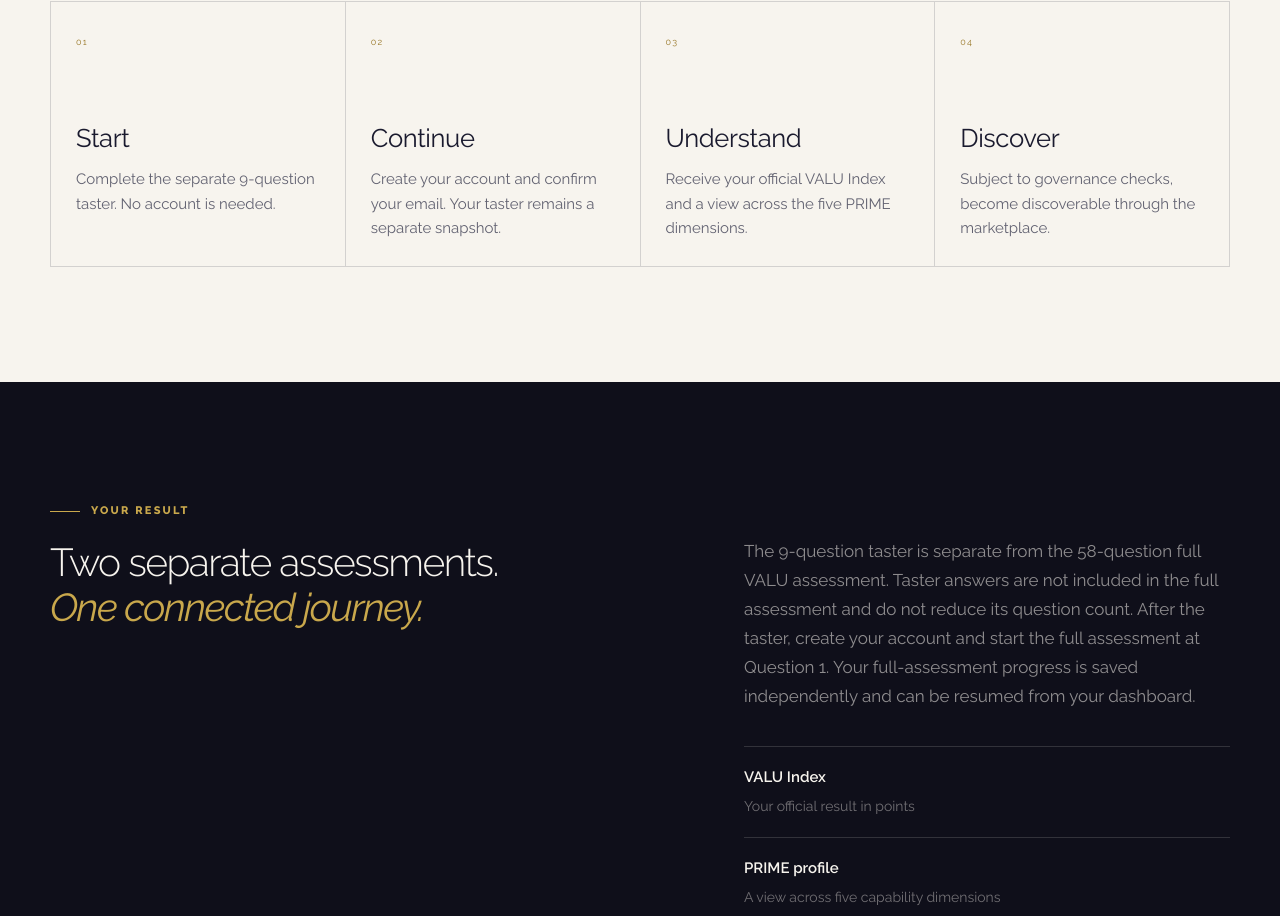
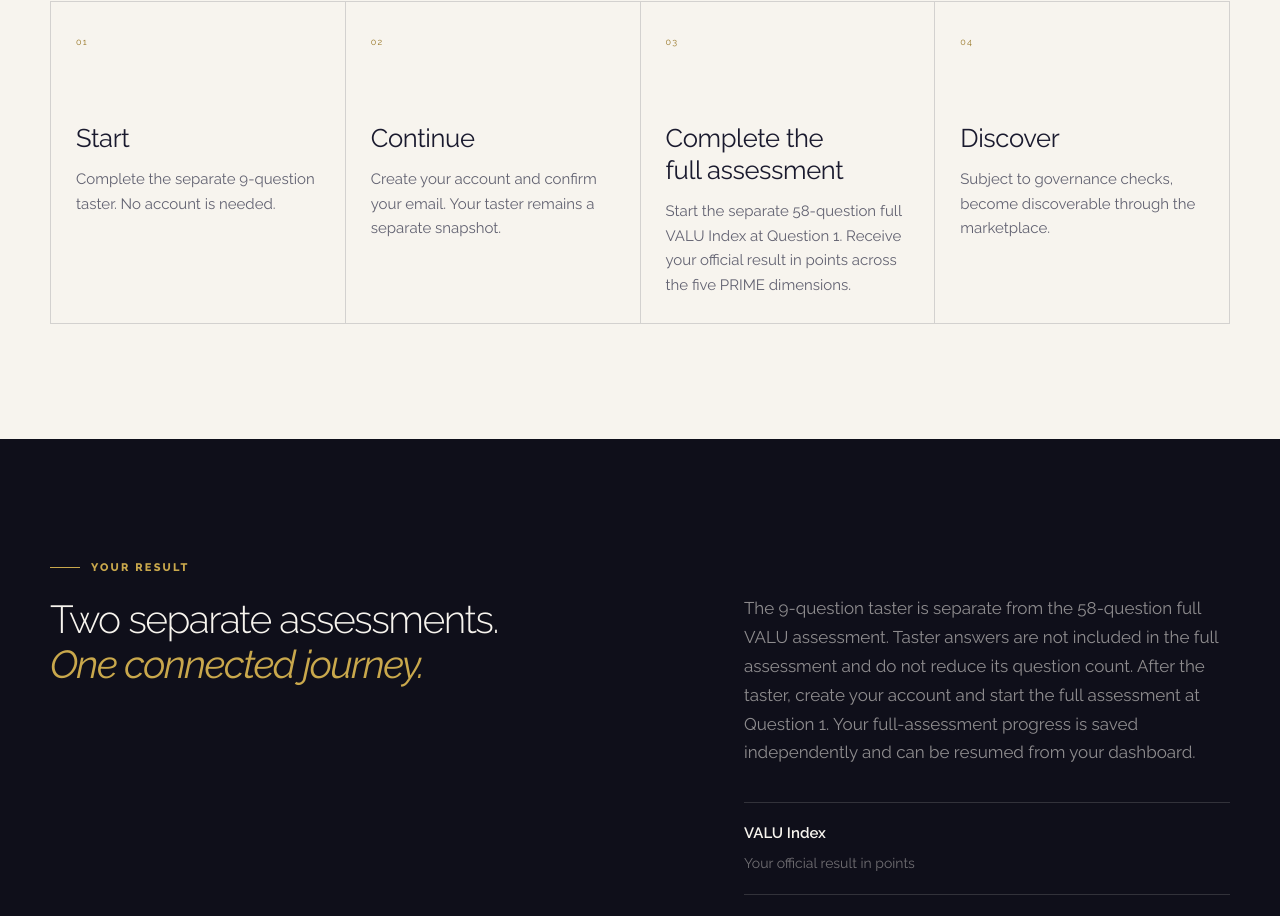
Before and after one commit to riverwayse-sudo/valoria-site, a Next.js app: page /valu/start in a window 1280 px wide. Shown: the part 2559-3475 px from the top of the page. Built offline with nearby package versions, Linux system fonts and the light colour scheme; no server answers.

Commit message:
fix: make the 58-question full assessment the third journey step

```diff
--- a/src/app/valu/start/page.jsx
+++ b/src/app/valu/start/page.jsx
@@ -85,7 +85,7 @@ export default function ValuStartPage() {
           <div className="vs-journey-grid">
             <article><span>01</span><h3>Start</h3><p>Complete the separate 9-question taster. No account is needed.</p></article>
             <article><span>02</span><h3>Continue</h3><p>Create your account and confirm your email. Your taster remains a separate snapshot.</p></article>
-            <article><span>03</span><h3>Understand</h3><p>Receive your official VALU Index and a view across the five PRIME dimensions.</p></article>
+            <article><span>03</span><h3>Complete the full assessment</h3><p>Start the separate 58-question full VALU Index at Question 1. Receive your official result in points across the five PRIME dimensions.</p></article>
             <article><span>04</span><h3>Discover</h3><p>Subject to governance checks, become discoverable through the marketplace.</p></article>
           </div>
         </div>
```
